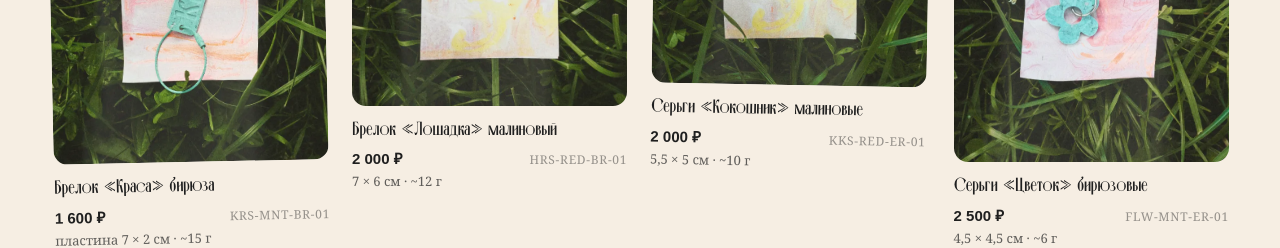
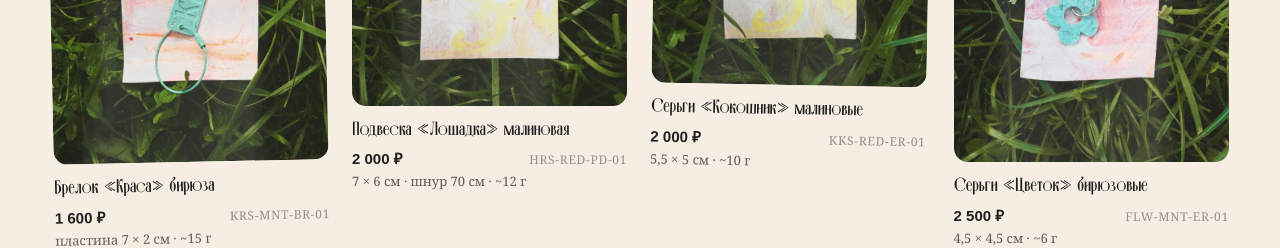
Before and after one commit to ZenArtZ98/novjewelry, a React (Vite) app: page / in a window 1280 px wide. Shown: the part 2500-2748 px from the top of the page. Built offline with nearby package versions, Linux system fonts and the light colour scheme; a web font is replaced by a local one.

Commit message:
Correct horse pendant details and hero positioning

```diff
--- a/src/data/hero.js
+++ b/src/data/hero.js
@@ -43,7 +43,7 @@ export const HERO_FLOATS = [
     fill: 'var(--sky)',
     size: 'clamp(54px,6.4vw,100px)',
     l: '40%',
-    t: '46%',
+    t: '40%',
     rot: -8,
   },
   {
@@ -58,7 +58,7 @@ export const HERO_FLOATS = [
     shape: 'flower-logo',
     fill: 'var(--ochre)',
     size: 'clamp(34px,3.8vw,60px)',
-    l: '48%',
+    l: '72%',
     t: '36%',
     rot: 10,
   },
--- a/src/data/products.js
+++ b/src/data/products.js
@@ -66,7 +66,7 @@ export const PRODUCTS = [
     body: 'Комплектуется бирюзовым шнуром в тон: украшение сразу готово к носке, ничего докупать не нужно.',
     specs: [
       ['Материал', 'переработанный пластик'],
-      ['Шнур', 'замша бирюзовая, 70 см'],
+      ['Шнур', 'замша серая, 70 см'],
       ['Фурнитура', 'нержавеющая сталь'],
       ['Размер', '8 × 6,5 см'],
     ],
@@ -128,27 +128,27 @@ export const PRODUCTS = [
   },
   {
     id: 'hrs-red',
-    title: 'Брелок «Лошадка» малиновый',
+    title: 'Подвеска «Лошадка» малиновая',
     price: '2 000 ₽',
-    sku: 'HRS-RED-BR-01',
-    kind: 'брелоки',
+    sku: 'HRS-RED-PD-01',
+    kind: 'подвески',
     shape: 'horse',
     tone: 'var(--berry)',
     photo: 'nv-shot-horse-red',
     badge: '',
-    note: '7 × 6 см · ~12 г',
+    note: '7 × 6 см · шнур 70 см · ~12 г',
     lead: 'Конёк-оберег — лаконичный силуэт в глубоком красном цвете с матовой бархатистой поверхностью.',
     body: 'Форма вырезается на фрезерном станке. Матовая поверхность и рисунок пластика придают каждой лошадке свой характер.',
     specs: [
       ['Материал', 'переработанный пластик'],
-      ['Фурнитура', 'кольцо-карабин 3,5 см'],
+      ['Шнур', 'замша малиновая, 70 см'],
       ['Размер', '7 × 6 см'],
       ['Вес', '~12 г'],
     ],
     wear: [
-      'на ключи: яркое пятно, которое видно в любой сумке',
-      'как шарм на сумку или рюкзак',
-      'в подарок на новоселье и как символ-оберег в дорогу',
+      'на шнуре поверх свитера, водолазки или платья',
+      'на однотонном фоне работает как яркий акцент',
+      'в подарок как символ-оберег в дорогу',
     ],
   },
   {
```
